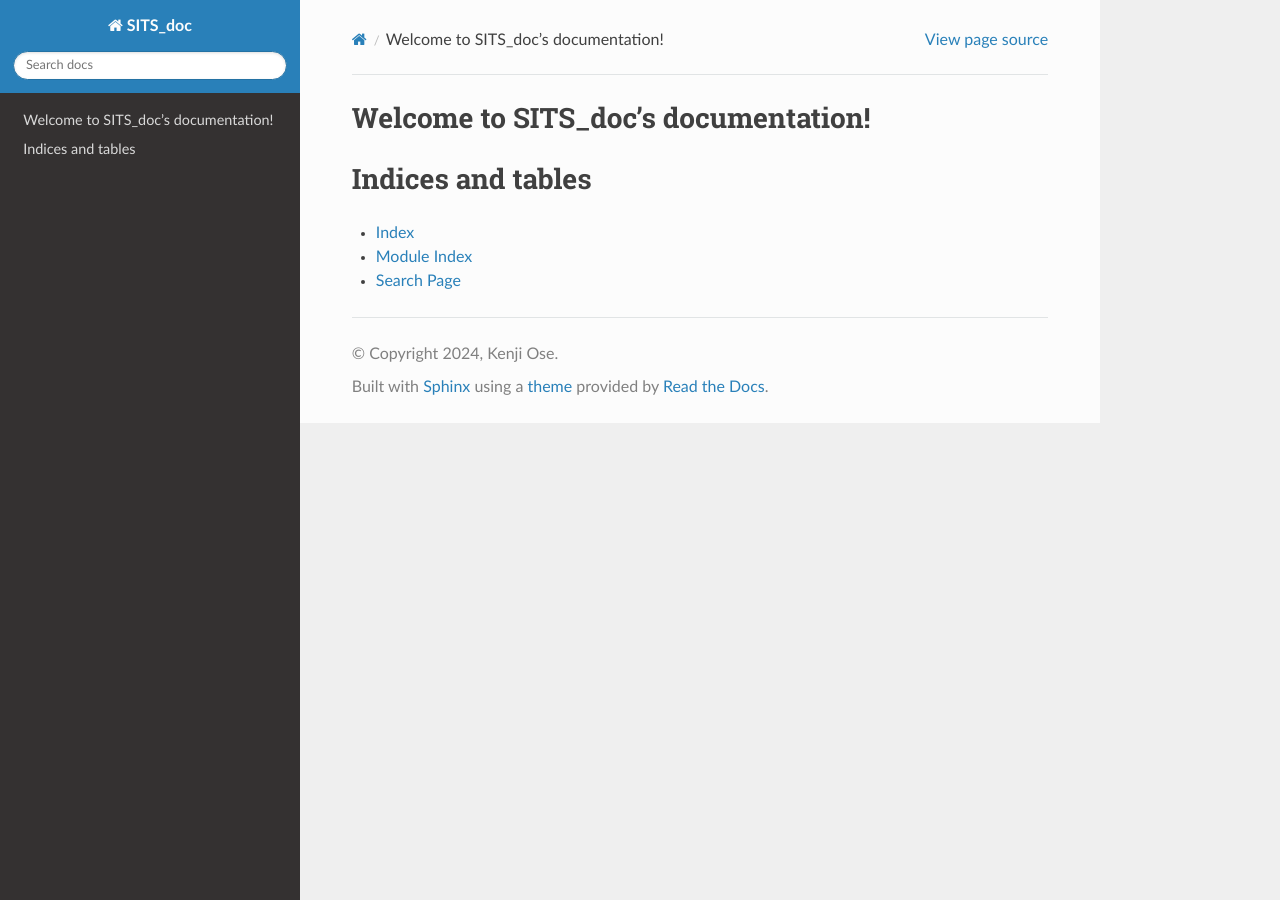
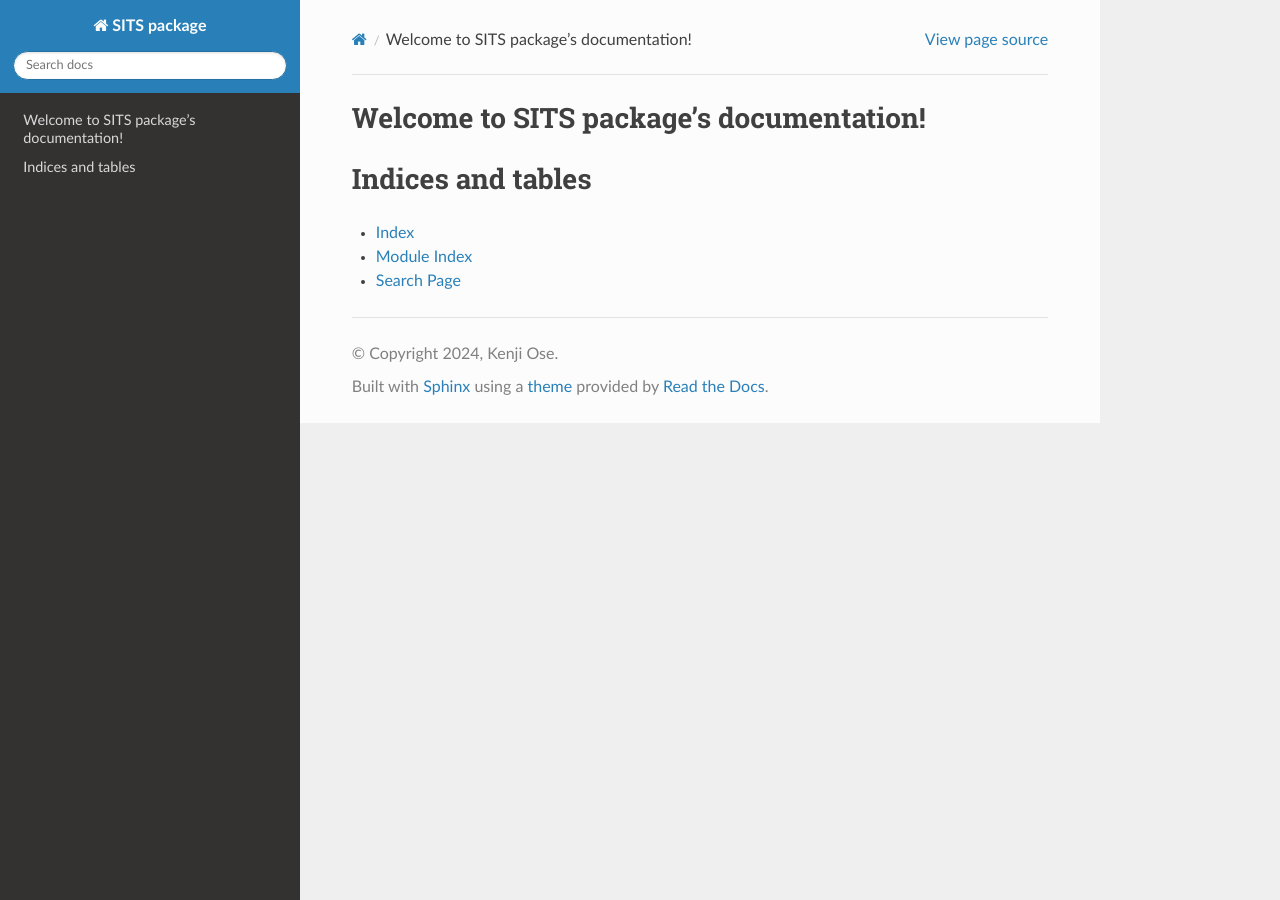
Before and after one commit to kenoz/SITS_utils, a Sphinx documentation site: the page built from source/index.rst, in a window 1280 px wide. Built offline with Sphinx 7.4.7 and the Read the Docs theme 2.0.0, drawn with Linux system fonts in a browser that asks for light colours.

Commit message:
minor fix

```diff
--- a/source/conf.py
+++ b/source/conf.py
@@ -6,7 +6,7 @@
 # -- Project information -----------------------------------------------------
 # https://www.sphinx-doc.org/en/master/usage/configuration.html#project-information
 
-project = 'SITS_doc'
+project = 'SITS package'
 copyright = '2024, Kenji Ose'
 author = 'Kenji Ose'
 
--- a/source/index.rst
+++ b/source/index.rst
@@ -3,7 +3,7 @@
    You can adapt this file completely to your liking, but it should at least
    contain the root `toctree` directive.
 
-Welcome to SITS_doc's documentation!
+Welcome to SITS package's documentation!
 ====================================
 
 .. toctree::
```
